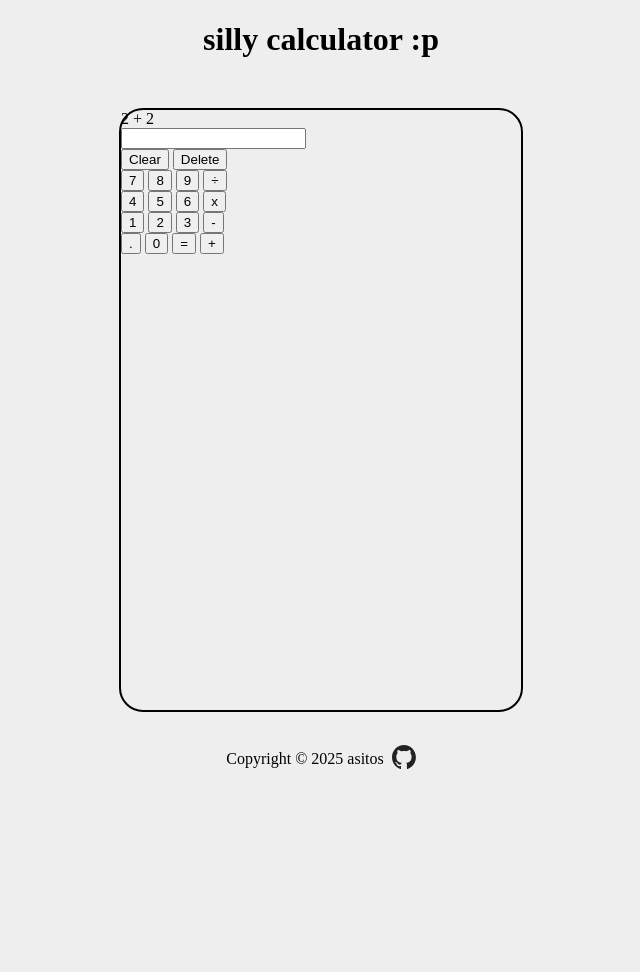
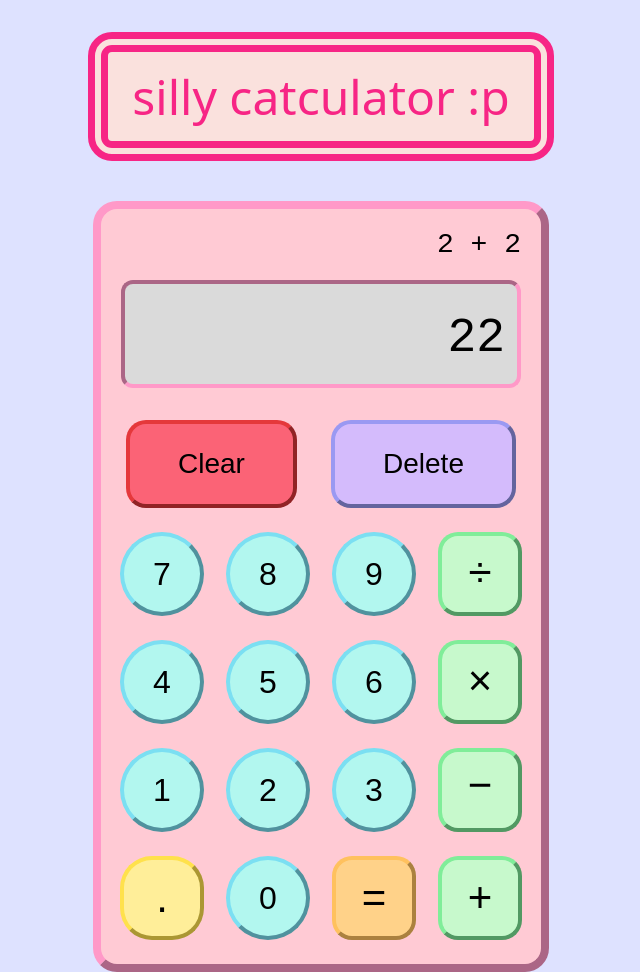
Before and after one commit to asitos/calculator, a plain HTML site: page index.html in a window 1280 px wide. Shown: the top 972 px of the page, without its empty margins (319-959 px from the left). Before the commit the page ends 800 px from the top, so only its background shows below. Drawn offline with Linux system fonts and the light colour scheme; a web font is replaced by a local one.

Commit message:
style: stylized calculator ui and buttons

```diff
--- a/index.html
+++ b/index.html
@@ -3,17 +3,22 @@
 <head>
     <meta charset="UTF-8">
     <meta name="viewport" content="width=device-width, initial-scale=1.0">
-    <title>calculator</title>
+    <title>catculator :3c</title>
     <link rel="stylesheet" href="./styles.css">
     <script src="./script.js" defer></script>
+    <style>
+        @import url('https://fonts.googleapis.com/css2?family=Comic+Relief:wght@400;700&display=swap');
+    </style>
 </head>
 <body>
-    <h1>silly calculator :p</h1>
+    <h1>silly catculator :p</h1>
 
     <div class="calculator">
         <div class="input-field">
             <div class="input-history">2 + 2</div>
-            <input class="input">
+            <p class="input">
+                22
+            </p>
         </div>
 
         <div class="clear-delete-buttons">
@@ -32,13 +37,13 @@
                 <button class="four">4</button>
                 <button class="five">5</button>
                 <button class="six">6</button>
-                <button class="multiplication">x</button>
+                <button class="multiplication">×</button>
             </div>
             <div class="row-3">
                 <button class="one">1</button>
                 <button class="two">2</button>
                 <button class="three">3</button>
-                <button class="subtraction">-</button>
+                <button class="subtraction">−</button>
             </div>
 
             <div class="row-4">
--- a/styles.css
+++ b/styles.css
@@ -4,9 +4,22 @@ body {
     display: flex;
     align-items: center;
     flex-direction: column;
-    background-color: #eee;
+    background-color: #dee2ff;
+    font-family: 'Courier New', Courier, monospace;
 }
 
+h1 {
+    font-family: "Comic Relief", system-ui;
+    font-weight: 500;
+    font-style: normal;
+    font-size: clamp(24px, 8vw, 48px);
+    color: #f72585;
+    background-color: #fae1dd;
+    padding: 12px 24px;
+    border-radius: 24px;
+    border: 20px;
+    border-style:double;
+}
 .footer {
     display: flex;
     justify-content: center;
@@ -23,8 +36,123 @@ body {
 
 .calculator {
     min-width: 400px;
-    border: 2px solid black;
+    border: 8px solid #ff99c8;
+    border-style: outset;
     border-radius: 24px;
-    min-height: 600px;
-    margin-top: 28px;
+    min-height: 720px;
+    margin-top: 8px;
+    display: flex;
+    align-items: center;
+    flex-direction: column;
+    background-color: #ffcad4;
 }
+
+.input-field {
+    min-width: 380px;
+    /* background-color: aliceblue; */
+    display: flex;
+    flex-direction: column;
+    align-items: end;
+    justify-content: end;
+    padding: 20px;
+    border-radius: 24px;
+}
+
+.input {
+    min-width: 380px;
+    max-width: 380px;
+    height: 100px;
+    margin: 16px 0 12px 0;
+    background-color: #dadada;
+    border-radius: 12px;
+    border: 4px;
+    border-style: inset;
+    border-color: #ff99c8;
+    font-size: 48px;
+    line-height:108px;
+    padding-right: 12px;
+    text-align: end;
+
+}
+/* show user input on the right side later */
+
+.input-history {
+    margin-bottom: 4px;
+    font-size: 28px;
+}
+
+.clear-delete-buttons {
+    display: flex;
+    align-items: center;
+    justify-content: space-around;
+    min-width: 424px;
+    /* background-color: aliceblue; */
+}
+
+.clear-btn, .delete-btn {
+    padding: 24px 48px;
+    margin-bottom: 24px;
+    border-radius: 20px;
+    font-size: 28px;
+    border-width: 4px;
+    border-style: outset;
+}
+
+.clear-btn {
+    background-color: #fb6376;
+    border-color: #e5383b;
+
+}
+.delete-btn {
+    background-color: #d4bbfc;
+    border-color: #9a99f2;
+}
+
+.button-grid {
+    min-width: 424px;
+    /* background-color: aliceblue; */
+}
+
+.row-1, .row-2, .row-3, .row-4 {
+    display: flex;
+    align-items: center;
+    justify-content: space-around;
+    margin-bottom: 24px;
+}
+
+.button-grid button {
+    min-width: 84px;
+    min-height: 84px;
+    border-radius: 200px;
+    font-size: 32px;
+    background-color: #b2f7ef;
+    border-width: 4px;
+    border-color: #7bdff2;
+    border-style: outset;
+}
+
+.division, .multiplication, .subtraction, .addition, .equals, .decimal {
+    border-radius: 20px !important;
+    font-size: 42px !important;
+    background-color: #c7f9cc !important;
+    border-color: #80ed99 !important;
+}
+
+.subtraction {
+    padding-bottom: 12px !important;
+}
+
+.division, .multiplication {
+    padding-bottom: 4px !important;
+}
+
+.equals {
+    background-color: #ffd289 !important;
+    border-color: #ffc15e !important;
+}
+
+.decimal {
+    background-color: #ffee99 !important;
+    border-color: #ffe14c !important;
+    border-radius: 32px !important;
+}
```
